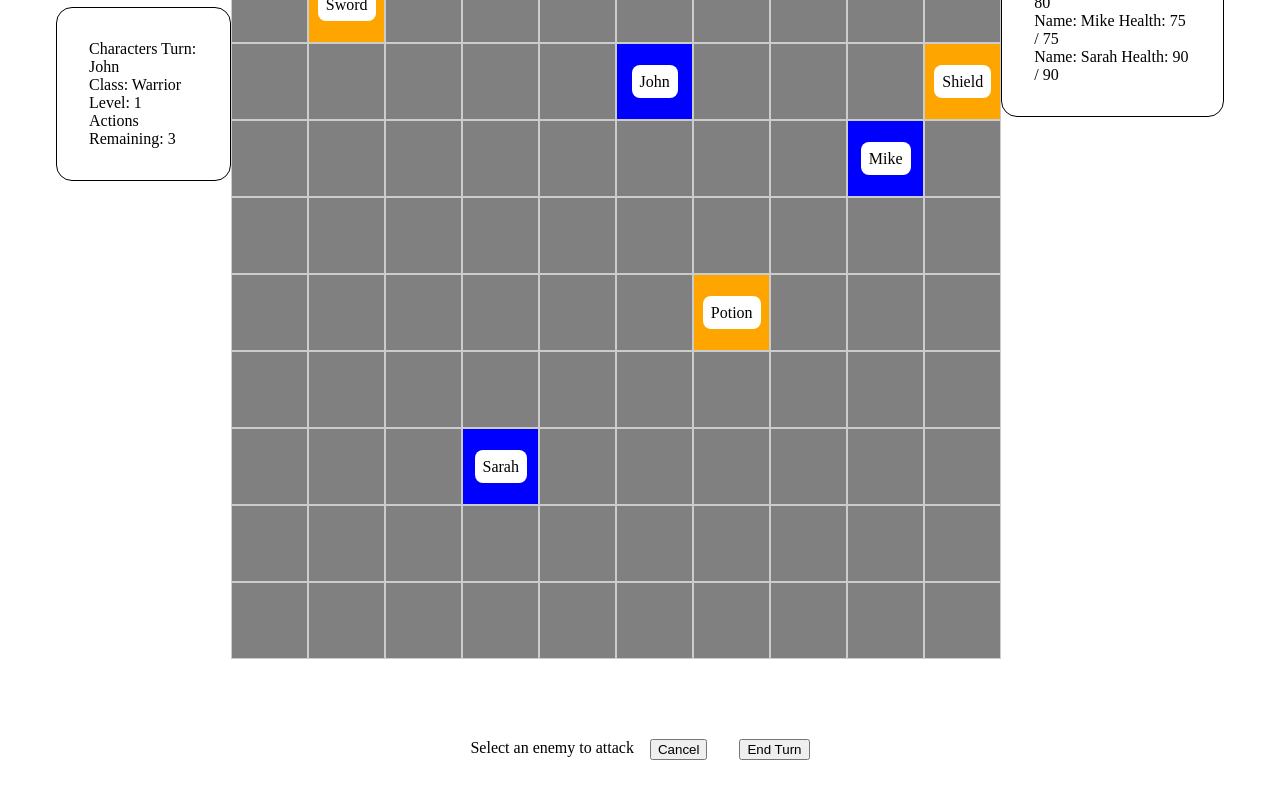
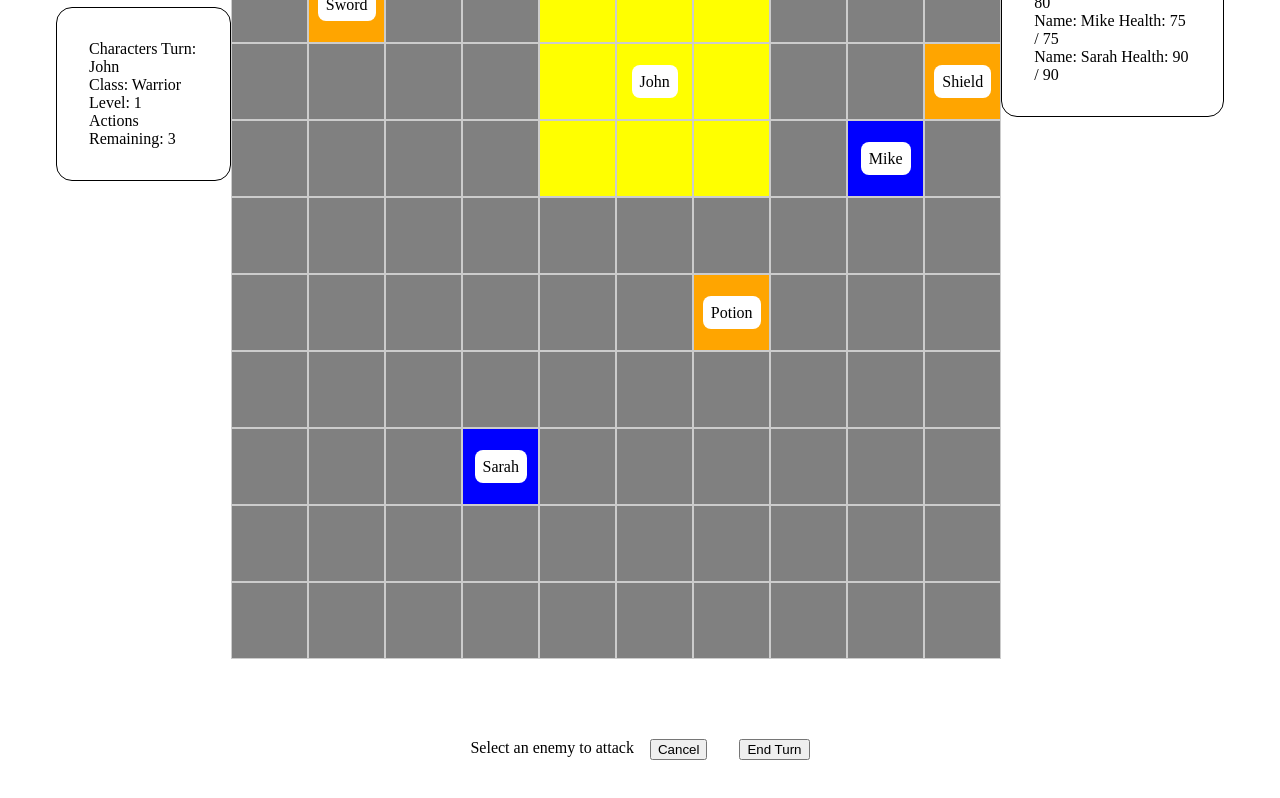
Before and after one commit to NathanArvan/2d-game, an Angular app: page / in a window 1280 px wide. Both pictures are taken after a click on the button "Power Attack". Shown: the part 167-965 px from the top of the page. Built offline with nearby package versions, Linux system fonts and the light colour scheme.

Commit message:
logic to highlight map cells in range of the selected action

```diff
--- a/src/app/components/battle-map-ui/battle-map-ui.component.html
+++ b/src/app/components/battle-map-ui/battle-map-ui.component.html
@@ -19,7 +19,13 @@
 
 
     <div class="map-container">
-      <app-map [characters]="characters()" [items]="items()" [location]="location()" (battleCellClicked)="onBattleCellClicked($event)"></app-map>
+      <app-map
+        [characters]="characters()"
+        [items]="items()"
+        [location]="location()"
+        [actionContext]="selectedActionContext()"
+        (battleCellClicked)="onBattleCellClicked($event)"
+      ></app-map>
     </div>
 
     <div class="character-info-container card">
@@ -45,15 +51,15 @@
         }
         @case (actionStates.MoveSelected) {
           <span>Select a square to move to</span>
-          <button (click)="cancelAction()">Cancel</button>
+          <button (click)="clearAction()">Cancel</button>
         }
         @case (actionStates.AttackSelected) {
           <span>Select an enemy to attack</span>
-          <button (click)="cancelAction()">Cancel</button>
+          <button (click)="clearAction()">Cancel</button>
         }
         @case (actionStates.ItemPickUpSelected) {
           <span>Select an item to pick up</span>
-          <button (click)="cancelAction()">Cancel</button>
+          <button (click)="clearAction()">Cancel</button>
         }
       }
     </div>
--- a/src/app/components/battle-map-ui/battle-map-ui.component.ts
+++ b/src/app/components/battle-map-ui/battle-map-ui.component.ts
@@ -26,7 +26,15 @@ export class BattleMapUiComponent implements OnInit {
   actionStates = ActionStates;
   battle = signal<Battle | null>(null);
   remainingActionsInTurn = signal<number>(0);
-
+  selectedAction = signal<Action | null>(null);
+  selectedActionContext = computed(() => {
+    const action = this.selectedAction();
+    const character = this.currentCharacter();
+    if (character === null || action === null) {
+      return null;
+    }
+    return {action, position: character.position}
+  })
 
   currentCharacter = computed(() => {
     const battleState = this.battle();
@@ -81,14 +89,14 @@ export class BattleMapUiComponent implements OnInit {
     if (this.actionState() === ActionStates.MoveSelected) {
       this.remainingActionsInTurn.set(this.remainingActionsInTurn() - 1);
       this.moveCharacter(event.x, event.y);
-      this.actionState.set(ActionStates.NoSelection);
+      this.clearAction();
     }
 
     if(this.actionState() === ActionStates.AttackSelected){
       const characterIdAtPosition = this.getCharacterIdAtPosition(event.x,event.y)
       if(characterIdAtPosition) {
         this.attackCharacter(characterIdAtPosition)
-        this.actionState.set(ActionStates.NoSelection);
+        this.clearAction();
         this.remainingActionsInTurn.set(this.remainingActionsInTurn() - 1);
       }
     }
@@ -101,6 +109,7 @@ export class BattleMapUiComponent implements OnInit {
 
   selectAction(action: Action) {
     this.actionState.set(action.state);
+    this.selectedAction.set(action);
   }
 
   moveCharacter(x: number, y: number) {
@@ -139,11 +148,13 @@ export class BattleMapUiComponent implements OnInit {
     return null;
   }
 
-  cancelAction() {
+  clearAction() {
     this.actionState.set(ActionStates.NoSelection);
+    this.selectedAction.set(null);
   }
 
   endTurn() {
+    this.clearAction();
     const currentBattle = this.battle();
     if (currentBattle) {
       const updatedBattle = this.battleService.endTurn(currentBattle);
--- a/src/app/components/map/map.component.html
+++ b/src/app/components/map/map.component.html
@@ -3,7 +3,10 @@
         <div class="row">
             @for (cell of row; track cell; let j = $index) {
                 <div (click)="onBattleCellClicked(i,j)">
-                    <app-map-cell [token]="getCellContent(i, j)"></app-map-cell>
+                    <app-map-cell
+                        [token]="getCellContent(i, j)"
+                        [isInRange]="calculateIsInRange(i, j)"
+                    ></app-map-cell>
                 </div>
             }
         </div>
--- a/src/app/components/map/map.component.ts
+++ b/src/app/components/map/map.component.ts
@@ -4,6 +4,7 @@ import { Location } from '../../models/location.model';
 import { Token, TokenType } from '../../models/token';
 import { ItemInstance } from '../../models/item.model';
 import { MapCellComponent } from "../map-cell/map-cell.component";
+import { Action } from '../../models/action';
 
 @Component({
   selector: 'app-map',
@@ -16,6 +17,8 @@ export class MapComponent implements OnInit{
   characters = input<Character[]>([]);
   items = input<ItemInstance[]>([]);
   location = input.required<Location>();
+  actionContext = input<{action: Action, position: { x:number,y:number}} | null>(null);
+
   @Output() battleCellClicked = new EventEmitter<{ x:number,y:number}>();
 
   grid = computed<(Token| null)[][]>(() => {
@@ -58,4 +61,13 @@ export class MapComponent implements OnInit{
     this.battleCellClicked.emit({ x, y });
     console.log("cell clicked", x, y)
   }
+
+  calculateIsInRange(x: number, y: number): boolean {
+    const context = this.actionContext();
+    if (context === null) return false;
+    const horizontalDistance = Math.abs(context.position.x - x);
+    const verticalDistance = Math.abs(context.position.y - y);
+    const actionRange = context.action.range;
+    return horizontalDistance <= actionRange && verticalDistance <= actionRange;
+  }
 }
```
